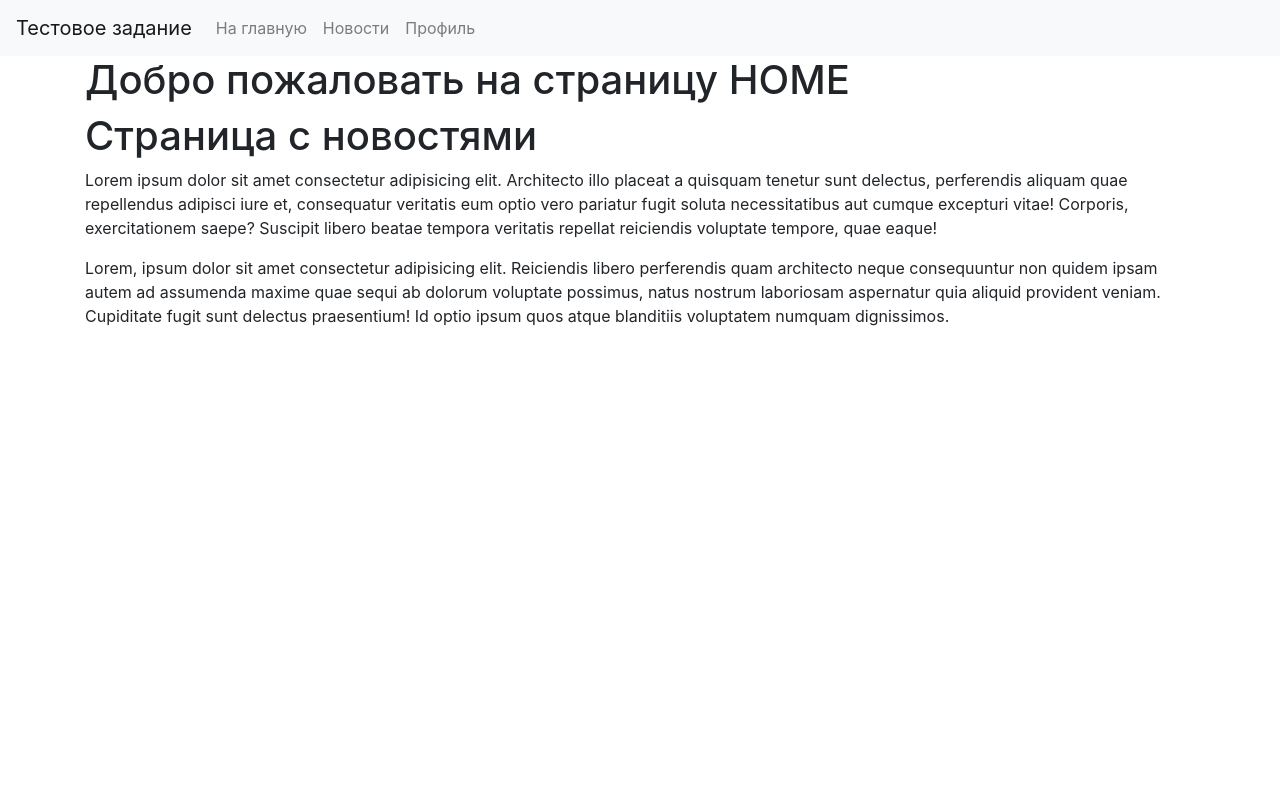
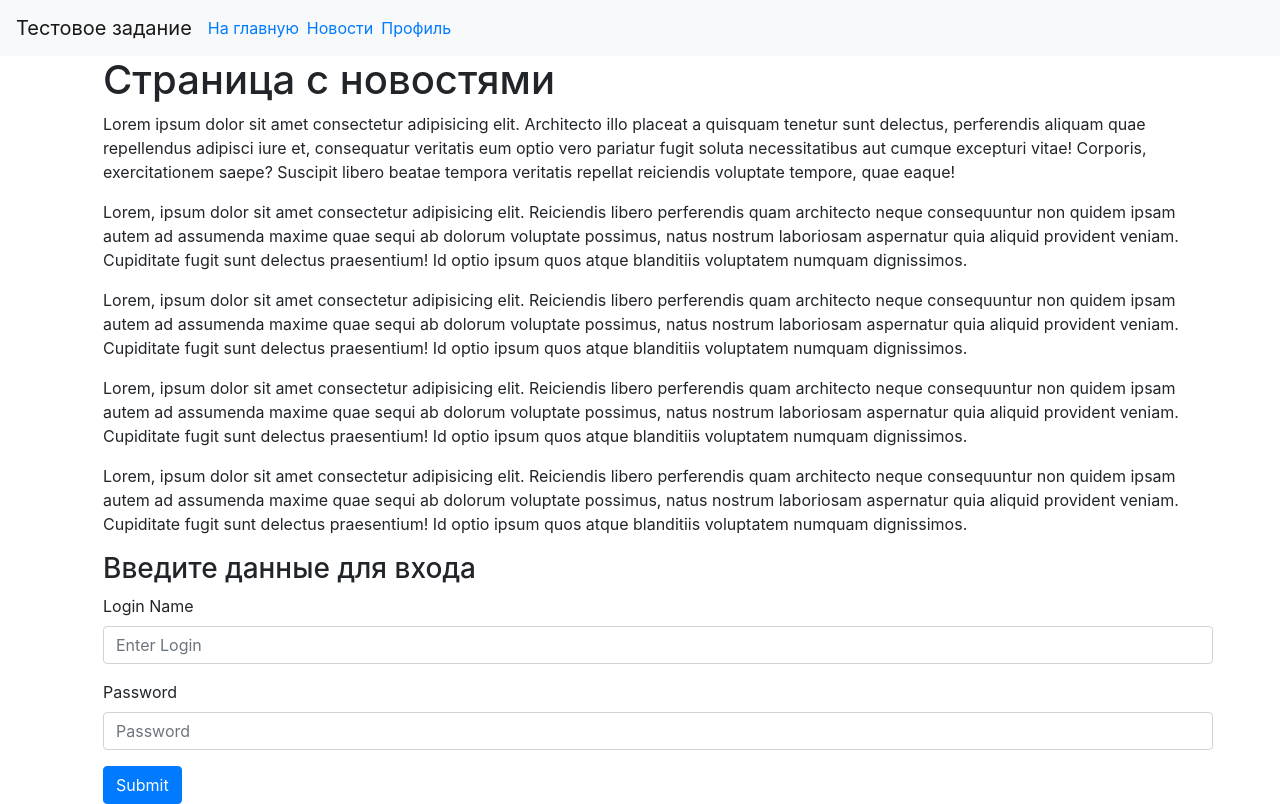
Before and after one commit to LeoUral/tz_proglib, a React (Create React App) app: page /news in a window 1280 px wide. Built offline with nearby package versions, Linux system fonts and the light colour scheme.

Commit message:
Верстка компонентов
Верстка компонентов для задания

```diff
--- /dev/null
+++ b/src/components/Login.js
@@ -0,0 +1,24 @@
+import React from 'react';
+import { Container, Form, Button } from 'react-bootstrap';
+
+export default function Login() {
+
+    return (
+        <>
+            <Container>
+                <h3>Введите данные для входа</h3>
+                <Form>
+                    <Form.Group controlId="formBasicLogin">
+                        <Form.Label>Login Name</Form.Label>
+                        <Form.Control type="text" placeholder="Enter Login" />
+                    </Form.Group>
+                    <Form.Group controlId="formBasicPassword">
+                        <Form.Label>Password</Form.Label>
+                        <Form.Control type="password" placeholder="Password" />
+                    </Form.Group>
+                    <Button variant="primary" type="submit">Submit</Button>
+                </Form>
+            </Container>
+        </>
+    );
+}
--- /dev/null
+++ b/src/components/Profile.js
@@ -0,0 +1,15 @@
+import React from 'react';
+import { Container } from 'react-bootstrap';
+
+export default function Profile() {
+
+    return (
+        <>
+            <Container>
+                <h1>Страница ПРОФИЛЬ</h1>
+                <h5>Доступ на эту страницу ограничен паролем!!!</h5>
+                <p>Lorem ipsum dolor, sit amet consectetur adipisicing elit. Pariatur fugit esse, sit iusto ipsa laboriosam dolorem, possimus deleniti, ipsam eum doloremque assumenda. Consequuntur quaerat ipsa veritatis vel tenetur corrupti error quia tempora. Enim cum sint aperiam quam dolores maxime sequi mollitia debitis vero, repellat harum quibusdam porro non placeat quod magnam nihil! Deleniti nesciunt tempore iure recusandae illo numquam. Iure exercitationem deleniti sit minima quam totam unde autem praesentium deserunt.</p>
+            </Container>
+        </>
+    )
+}
--- a/src/components/home.js
+++ b/src/components/home.js
@@ -7,6 +7,52 @@ export default function Home() {
         <>
             <Container>
                 <h1>Добро пожаловать на страницу HOME</h1>
+
+                <h3> Тестовое задание #1</h3>
+                <p>
+                    Проверяем начальные навыки: react, redux, react-router<br />
+
+                    <br />
+                        Задача<br />
+                        Реализовать приложение, которое умеет показывать следующие страницы:<br />
+
+                        / - главная<br />
+                        /login - страница ввода логина и пароля<br />
+                        /news - страница с новостями (любая однотипная информация)<br />
+                        /profile - страница с произвольным текстом, недоступная без авторизации<br />
+                        На сайте, в шапке или подвале реализовать ссылки:<br />
+
+                        На главную (/)<br />
+                        Новости (/news)<br />
+                        Профиль (/profile)<br />
+                    <br />
+                        Если пользователь кликает на страницу “профиля” и он не “авторизован” - перекидывать на страницу /login<br />
+
+                        Форма входа (/login) принимает “фейковые” данные:<br />
+
+                        username: Admin<br />
+                        password: 12345<br />
+                        Если введены другие данные, то показывается сообщения:<br />
+
+                        Имя пользователя или пароль введены не верно<br />
+
+                        Если введены корректные данные, то перебрасывать на страницу /profile<br />
+
+                        Информацию об авторизации пользователя можно хранить в localStorage, простым параметром true/false. Базу данных реализовать не нужно.<br />
+
+                        Все необходимое на ваш взгляд, прокинуть через Redux.<br />
+
+                        Оформление (дизайн) — не важно. Сделайте, чтобы можно было комфортно смотреть пример в браузере.<br />
+                    <br />
+                        Условия<br />
+                        Код оформить на GitHub с толковым Readme.md (описанием), ссылку прислать на почту maxpfrontend@gmail.com, в письме укажите ваш опыт работы с данными технологиями.<br />
+
+                        В дальнейшем задание будет усложнено, поэтому не удаляйте свой репозиторий.<br />
+
+                        P.S. задавайте вопросы в комментариях, либо отвечайте на вопросы коллег.<br />
+
+                        Если у вас не получается сделать часть задания, то присылайте решение все равно, указывая что именно не вышло и почему.<br />
+                </p>
             </Container>
         </>
     );
--- a/src/components/mainblock.js
+++ b/src/components/mainblock.js
@@ -1,15 +1,26 @@
 import React from 'react';
-import Home from './home';
-import Navibar from './navibar';
-import News from './news';
+import Switch from 'react-bootstrap/esm/Switch';
+import { BrowserRouter as Router, Route } from 'react-router-dom';
+import Home from './Home';
+import Login from './Login';
+import Navibar from './Navibar';
+import News from './News';
+import Profile from './Profile';
+
 
 export default function Mainblock() {
 
     return (
         <>
-            <Navibar />
-            <Home />
-            <News />
+            <Router>
+                <Navibar />
+                <Switch>
+                    <Route exact path="/" component={Home} />
+                    <Route path="/news" component={News} />
+                    <Route path="/profile" component={Profile} />
+                    <Login />
+                </Switch>
+            </Router>
         </>
     );
 }
--- a/src/components/navibar.js
+++ b/src/components/navibar.js
@@ -1,18 +1,19 @@
 import React from 'react';
 import { Nav, Navbar } from 'react-bootstrap';
+import { Link } from 'react-router-dom';
 
 export default function Navibar() {
 
     return (
         <>
             <Navbar bg="light" expand="lg">
-                <Navbar.Brand href="#home">Тестовое задание</Navbar.Brand>
+                <Navbar.Brand href="/">Тестовое задание</Navbar.Brand>
                 <Navbar.Toggle aria-controls="basic-navbar-nav" />
                 <Navbar.Collapse id="basic-navbar-nav">
                     <Nav className="mr-auto">
-                        <Nav.Link href="#home">На главную</Nav.Link>
-                        <Nav.Link href="#home">Новости</Nav.Link>
-                        <Nav.Link href="#home">Профиль</Nav.Link>
+                        <Link className="mr-2" to="/">На главную</Link>
+                        <Link className="mr-2" to="/news">Новости</Link>
+                        <Link className="mr-2" to="/profile">Профиль</Link>
                     </Nav>
                 </Navbar.Collapse>
             </Navbar>
--- a/src/components/news.js
+++ b/src/components/news.js
@@ -9,6 +9,9 @@ export default function News() {
                 <h1>Страница с новостями</h1>
                 <p>Lorem ipsum dolor sit amet consectetur adipisicing elit. Architecto illo placeat a quisquam tenetur sunt delectus, perferendis aliquam quae repellendus adipisci iure et, consequatur veritatis eum optio vero pariatur fugit soluta necessitatibus aut cumque excepturi vitae! Corporis, exercitationem saepe? Suscipit libero beatae tempora veritatis repellat reiciendis voluptate tempore, quae eaque!</p>
                 <p>Lorem, ipsum dolor sit amet consectetur adipisicing elit. Reiciendis libero perferendis quam architecto neque consequuntur non quidem ipsam autem ad assumenda maxime quae sequi ab dolorum voluptate possimus, natus nostrum laboriosam aspernatur quia aliquid provident veniam. Cupiditate fugit sunt delectus praesentium! Id optio ipsum quos atque blanditiis voluptatem numquam dignissimos.</p>
+                <p>Lorem, ipsum dolor sit amet consectetur adipisicing elit. Reiciendis libero perferendis quam architecto neque consequuntur non quidem ipsam autem ad assumenda maxime quae sequi ab dolorum voluptate possimus, natus nostrum laboriosam aspernatur quia aliquid provident veniam. Cupiditate fugit sunt delectus praesentium! Id optio ipsum quos atque blanditiis voluptatem numquam dignissimos.</p>
+                <p>Lorem, ipsum dolor sit amet consectetur adipisicing elit. Reiciendis libero perferendis quam architecto neque consequuntur non quidem ipsam autem ad assumenda maxime quae sequi ab dolorum voluptate possimus, natus nostrum laboriosam aspernatur quia aliquid provident veniam. Cupiditate fugit sunt delectus praesentium! Id optio ipsum quos atque blanditiis voluptatem numquam dignissimos.</p>
+                <p>Lorem, ipsum dolor sit amet consectetur adipisicing elit. Reiciendis libero perferendis quam architecto neque consequuntur non quidem ipsam autem ad assumenda maxime quae sequi ab dolorum voluptate possimus, natus nostrum laboriosam aspernatur quia aliquid provident veniam. Cupiditate fugit sunt delectus praesentium! Id optio ipsum quos atque blanditiis voluptatem numquam dignissimos.</p>
             </Container>
         </>
     );
```
Also changed, not shown: 1 other file (tests, documents, lock files or other folders).
